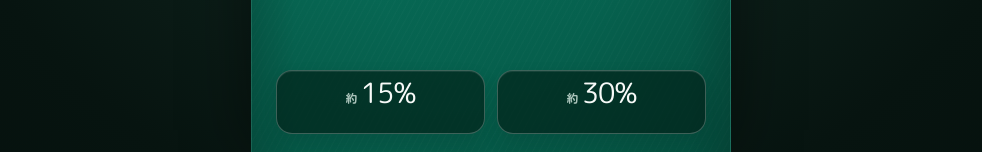
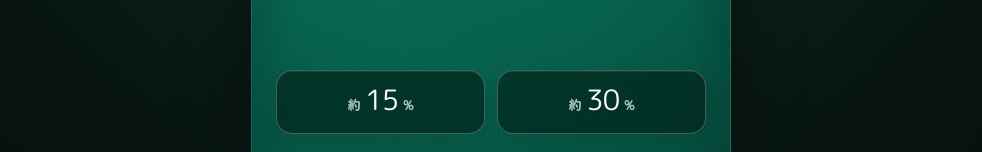
Before and after one commit to Arahabica/azpoker, a Svelte app: page / in a window 1280 px wide. Both pictures are taken after a click on the button "はじめる". Shown: the part 648-800 px from the top of the page, without its empty margins (149-1131 px from the left). Built offline with nearby package versions, Linux system fonts and the light colour scheme.

Commit message:
選択肢ボタンの修正

```diff
--- /dev/null
+++ b/src/components/ChoiceButton.svelte
@@ -0,0 +1,79 @@
+<script>
+  let { value, disabled = false, onSelect } = $props();
+
+  const text = $derived(String(value));
+  const number = $derived(text.endsWith("%") ? text.slice(0, -1) : text);
+  const suffix = $derived(text.endsWith("%") ? "%" : "");
+</script>
+
+<button
+  class="choice"
+  type="button"
+  {disabled}
+  onclick={() => onSelect(value)}
+>
+  <span class="choice-content">
+    <span class="choice-qualifier">約</span>
+    <span class="choice-value">{number}</span>
+    {#if suffix}
+      <span class="choice-percent">{suffix}</span>
+    {/if}
+  </span>
+</button>
+
+<style>
+  .choice {
+    display: grid;
+    width: 100%;
+    min-width: 0;
+    min-height: 4rem;
+    padding: 0.5rem 0.75rem 0.66rem 0.75rem;
+    place-items: center;
+    border: 1px solid rgb(255 255 255 / 23%);
+    border-radius: 1rem;
+    background: rgb(2 33 25 / 68%);
+    color: var(--text);
+    cursor: pointer;
+    box-shadow:
+      inset 0 1px 0 rgb(255 255 255 / 8%),
+      0 0.55rem 1.1rem rgb(0 35 27 / 14%);
+    transition:
+      transform 120ms ease,
+      border-color 120ms ease,
+      background 120ms ease;
+  }
+
+  .choice-content {
+    display: inline-flex;
+    align-items: baseline;
+    justify-content: center;
+    line-height: 1;
+  }
+
+  .choice-qualifier,
+  .choice-percent {
+    color: var(--muted);
+    font-size: 0.8rem;
+    font-weight: 650;
+  }
+
+  .choice-value {
+    margin-left: 5px;
+    font-size: clamp(1.35rem, 6.5vw, 1.75rem);
+    font-weight: 400;
+    letter-spacing: -0.035em;
+    font-variant-numeric: tabular-nums;
+  }
+
+  .choice-percent {
+    margin-left: 5px;
+  }
+
+  @media (hover: hover) {
+    .choice:hover {
+      border-color: rgb(255 255 255 / 48%);
+      background: rgb(2 33 25 / 82%);
+      transform: translateY(-1px);
+    }
+  }
+</style>
--- a/src/screens/QuizScreen.svelte
+++ b/src/screens/QuizScreen.svelte
@@ -1,5 +1,6 @@
 <script>
   import AnswerSheet from "../components/AnswerSheet.svelte";
+  import ChoiceButton from "../components/ChoiceButton.svelte";
   import MixedFontText from "../components/MixedFontText.svelte";
   import PlayingCard from "../components/PlayingCard.svelte";
 
@@ -77,15 +78,11 @@
       hidden={!choicesReady}
     >
       {#each choices as choice (choice)}
-        <button
-          class="choice"
-          type="button"
+        <ChoiceButton
+          value={choice}
           disabled={Boolean(answerResult)}
-          onclick={() => onAnswer(choice)}
-        >
-          <span class="choice-qualifier">約</span>
-          <span class="choice-value">{choice}</span>
-        </button>
+          onSelect={onAnswer}
+        />
       {/each}
     </div>
   </div>
--- a/styles.css
+++ b/styles.css
@@ -369,39 +369,6 @@ p {
   visibility: hidden;
 }
 
-.choice {
-  display: flex;
-  align-items: baseline;
-  justify-content: center;
-  min-height: 4rem;
-  gap: 0.22rem;
-  border: 1px solid rgb(255 255 255 / 23%);
-  border-radius: 1rem;
-  background: rgb(2 33 25 / 68%);
-  color: var(--text);
-  cursor: pointer;
-  box-shadow:
-    inset 0 1px 0 rgb(255 255 255 / 8%),
-    0 0.55rem 1.1rem rgb(0 35 27 / 14%);
-  transition:
-    transform 120ms ease,
-    border-color 120ms ease,
-    background 120ms ease;
-}
-
-.choice-qualifier {
-  color: var(--muted);
-  font-size: 0.72rem;
-  font-weight: 650;
-}
-
-.choice-value {
-  font-size: clamp(1.35rem, 6.5vw, 1.75rem);
-  font-weight: 400;
-  letter-spacing: -0.035em;
-  font-variant-numeric: tabular-nums;
-}
-
 .answer-sheet {
   position: absolute;
   right: 0;
@@ -565,7 +532,6 @@ p {
 }
 
 @media (hover: hover) {
-  .choice:hover,
   .secondary-action:hover {
     border-color: rgb(255 255 255 / 48%);
     background: rgb(2 33 25 / 82%);
```
Also changed, not shown: 2 other files (tests, documents, lock files or other folders).
